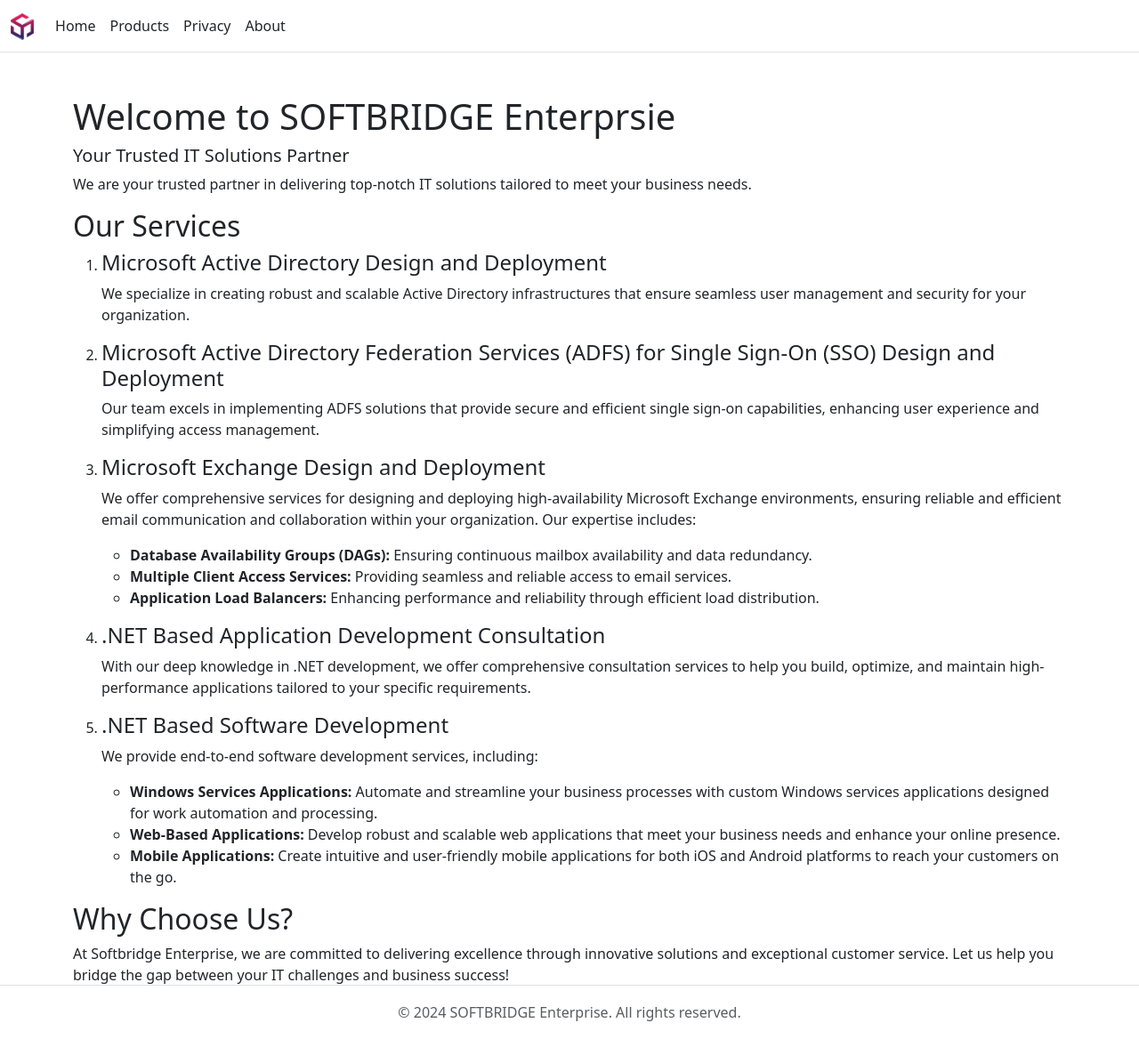
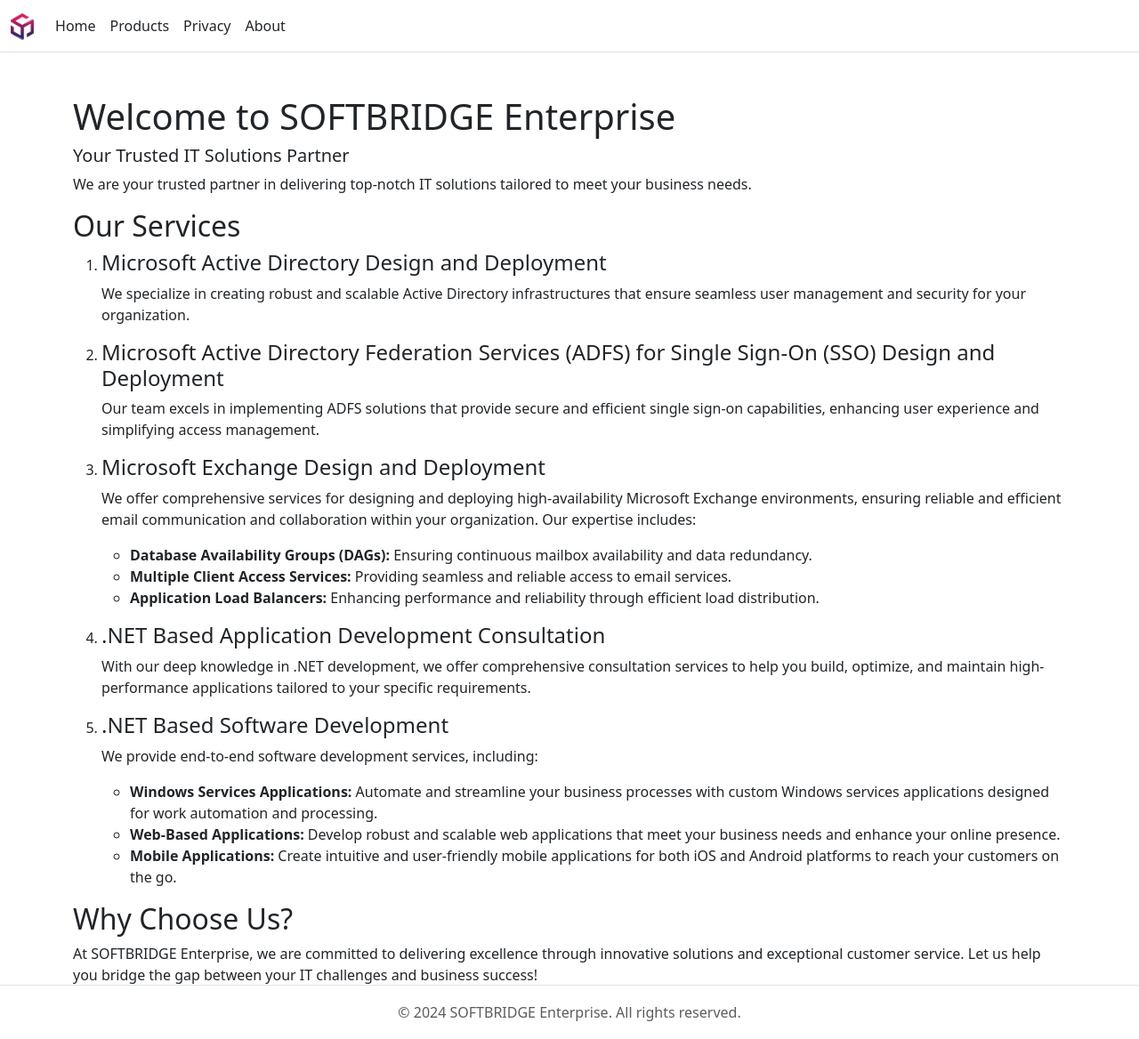
Before and after one commit to mfauziii/softbridge.github.io, a Jekyll site: the page built from index.md, in a window 1280 px wide. Shown: the whole page at 89% size. Built offline with Jekyll 4.4.1, drawn with Linux system fonts in a browser that asks for light colours; nearby versions of some CDN libraries.

Commit message:
Update home.html

```diff
--- a/_layouts/home.html
+++ b/_layouts/home.html
@@ -3,7 +3,7 @@
 title: "Home"
 ---
 <div>
-  <h1>Welcome to SOFTBRIDGE Enterprsie</h1>
+  <h1>Welcome to SOFTBRIDGE Enterprise</h1>
   <h5>Your Trusted IT Solutions Partner</h5>
   <p>We are your trusted partner in delivering top-notch IT solutions tailored to meet your business needs.</p>
 
@@ -54,7 +54,7 @@
 
   <h2>Why Choose Us?</h2>
   <p>
-    At Softbridge Enterprise, we are committed to delivering excellence through innovative solutions and exceptional customer service.
+    At SOFTBRIDGE Enterprise, we are committed to delivering excellence through innovative solutions and exceptional customer service.
     Let us help you bridge the gap between your IT challenges and business success!
   </p>
 </div>
```
